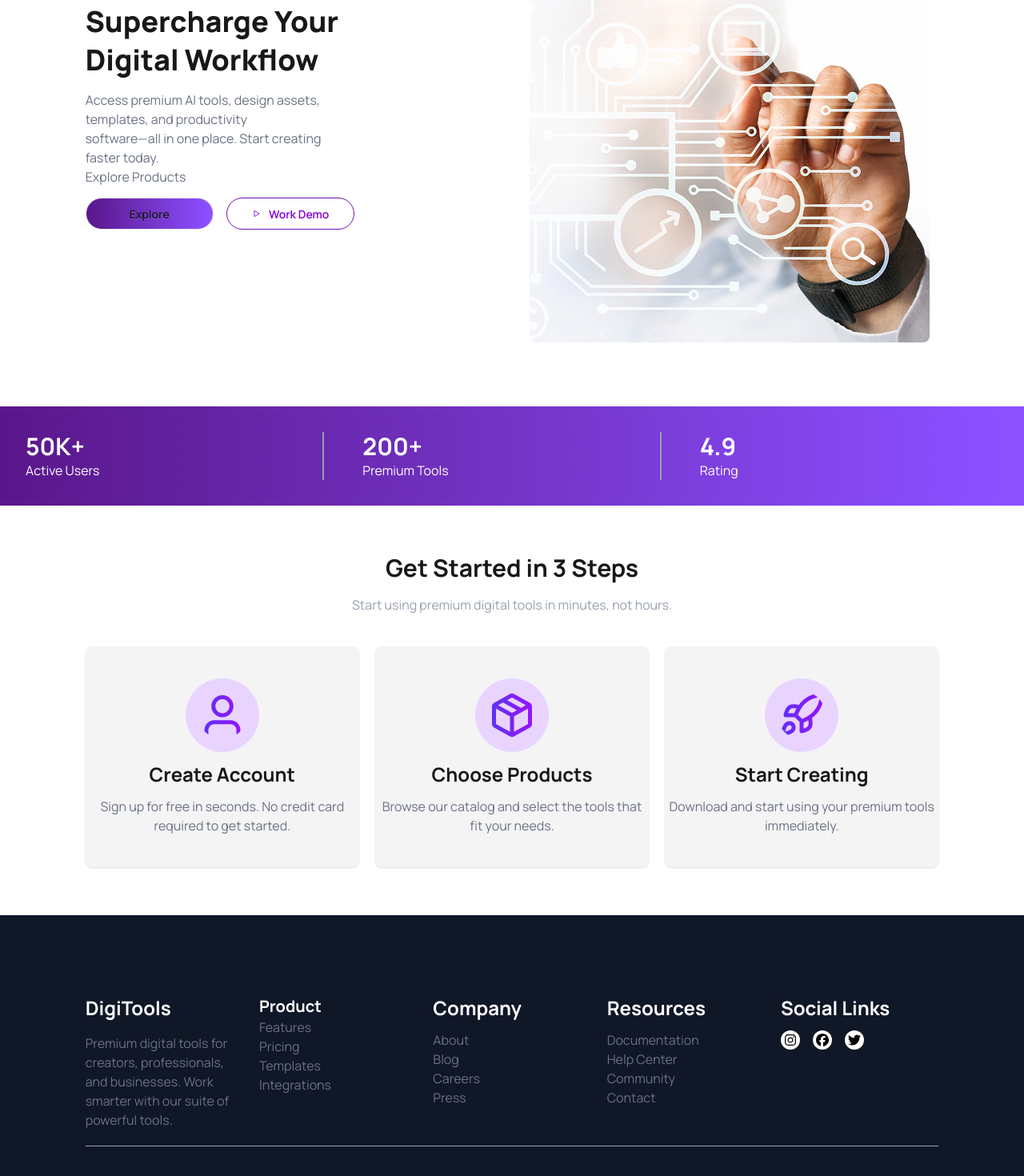
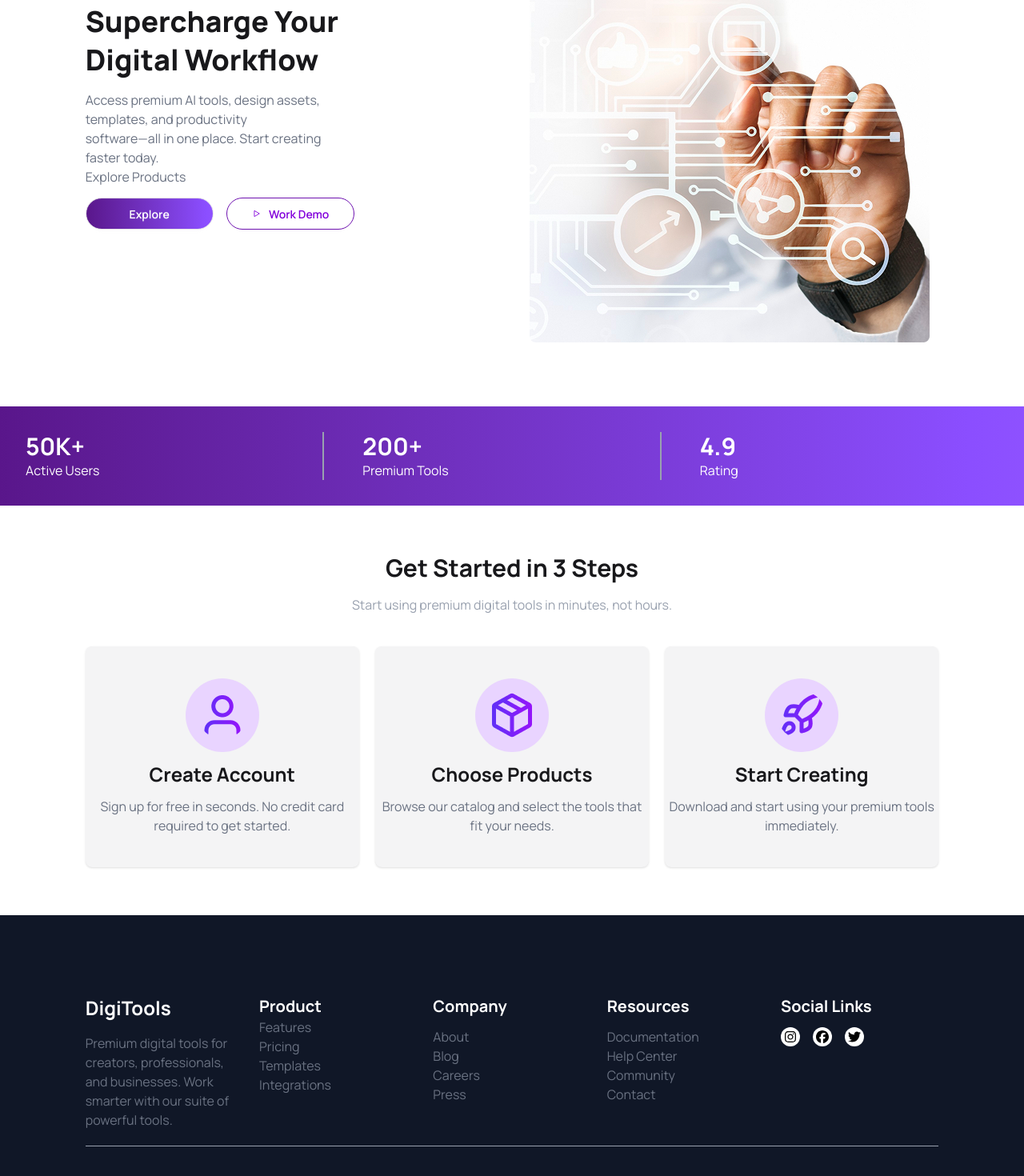
Before and after one commit to salman-ibn-riyaj/assignment-6, a React (Vite) app: page / in a window 1280 px wide. Shown: the part 314-1784 px from the top of the page at 80% size. Built offline with nearby package versions, Linux system fonts and the light colour scheme.

Commit message:
explore button clor changed

```diff
--- a/src/components/FooterSection.jsx
+++ b/src/components/FooterSection.jsx
@@ -26,7 +26,7 @@ const FooterSection = () => {
         </div>
 
         <div>
-          <h4 className="font-bold text-2xl mb-3">Company</h4>
+          <h4 className="font-bold text-xl mb-3">Company</h4>
           <ul className="text-gray-500">
             <li>About</li>
             <li>Blog</li>
@@ -36,7 +36,7 @@ const FooterSection = () => {
         </div>
 
         <div>
-          <h4 className="font-bold text-2xl mb-3">Resources</h4>
+          <h4 className="font-bold text-xl mb-3">Resources</h4>
           <ul className="text-gray-500">
             <li>Documentation</li>
             <li>Help Center</li>
@@ -46,7 +46,7 @@ const FooterSection = () => {
         </div>
 
         <div>
-          <h4 className="font-bold text-2xl mb-3">Social Links</h4>
+          <h4 className="font-bold text-xl mb-3">Social Links</h4>
           <div className="flex items-center gap-4">
             <span className="bg-white text-black p-1 rounded-full">
               <FaInstagram />
--- a/src/components/HeroSection.jsx
+++ b/src/components/HeroSection.jsx
@@ -21,7 +21,7 @@ const HeroSection = () => {
         </p>
 
         <div className="flex items-center gap-4">
-          <button className="btn bg-linear-to-r from-purple-900 to-violet-500 rounded-4xl w-40">Explore</button>
+          <button className="btn bg-linear-to-r from-purple-900 to-violet-500 rounded-4xl w-40 text-white">Explore</button>
           <button className="btn flex items-center gap-2 w-40 rounded-4xl bg-white text-purple-700 border border-purple-800">
             <span>
               <BsPlay />
```
